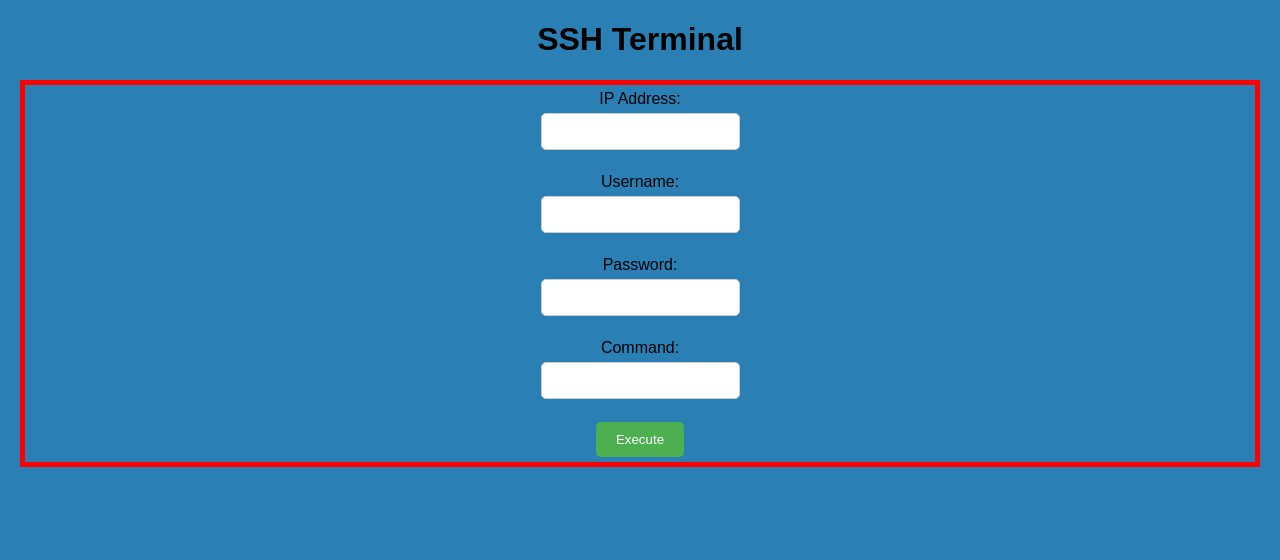
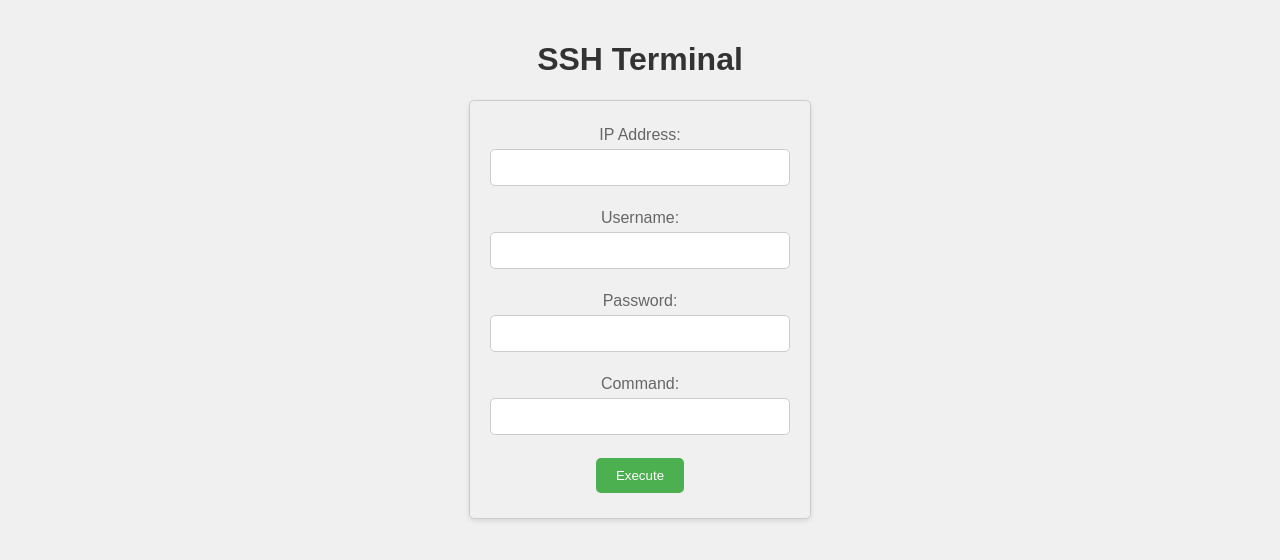
Before and after one commit to SumonPaul18/easylinux, a Flask app: page / in a window 1280 px wide. Shown: the top 560 px of the page. Run offline with Flask 3, Linux system fonts and the light colour scheme.

Commit message:
Update styles.css

```diff
--- a/static/styles.css
+++ b/static/styles.css
@@ -3,30 +3,40 @@
 body {
   font-family: Arial, sans-serif;
   margin: 20px;
-  background-color: #2a80b5;
+  background-color: #f0f0f0; /* Lighter background */
+  display: flex;
+  flex-direction: column;
+  align-items: center;
 }
 
 h1 {
   text-align: center;
+  color: #333;
 }
+
 
 form {
   display: flex;
   flex-direction: column;
   align-items: center;
-  margin-bottom: 20px;
-  border: 5px solid red;
-
+  width: 300px; /* Set form width */
+  padding: 20px;
+  border: 1px solid #ccc;
+  border-radius: 5px;
+  box-shadow: 0px 2px 5px rgba(0, 0, 0, 0.1);
 }
 
 label {
   margin: 5px;
+  color: #666;
 }
 
 input {
   padding: 10px;
   border: 1px solid #ccc;
   border-radius: 5px;
+  width: 100%;
+  box-sizing: border-box;
 }
 
 button {
@@ -37,11 +47,23 @@ button {
   border: none;
   border-radius: 5px;
   cursor: pointer;
+  transition: background-color 0.3s ease;
+}
+
+button:hover {
+  background-color: #45a049;
 }
 
 pre {
   border: 1px solid #ccc;
   padding: 10px;
   overflow: auto;
-  height: 300px; /* Adjust height as needed */
+  height: 300px;
+  width: 100%; /* Make output full width */
+  background-color: #f2f2f2; /* Light background for output */
+  border-radius: 5px;
+  box-shadow: 0px 2px 5px rgba(0, 0, 0, 0.1);
 }
+#output {
+ background-color: #45a049;
+}
```
